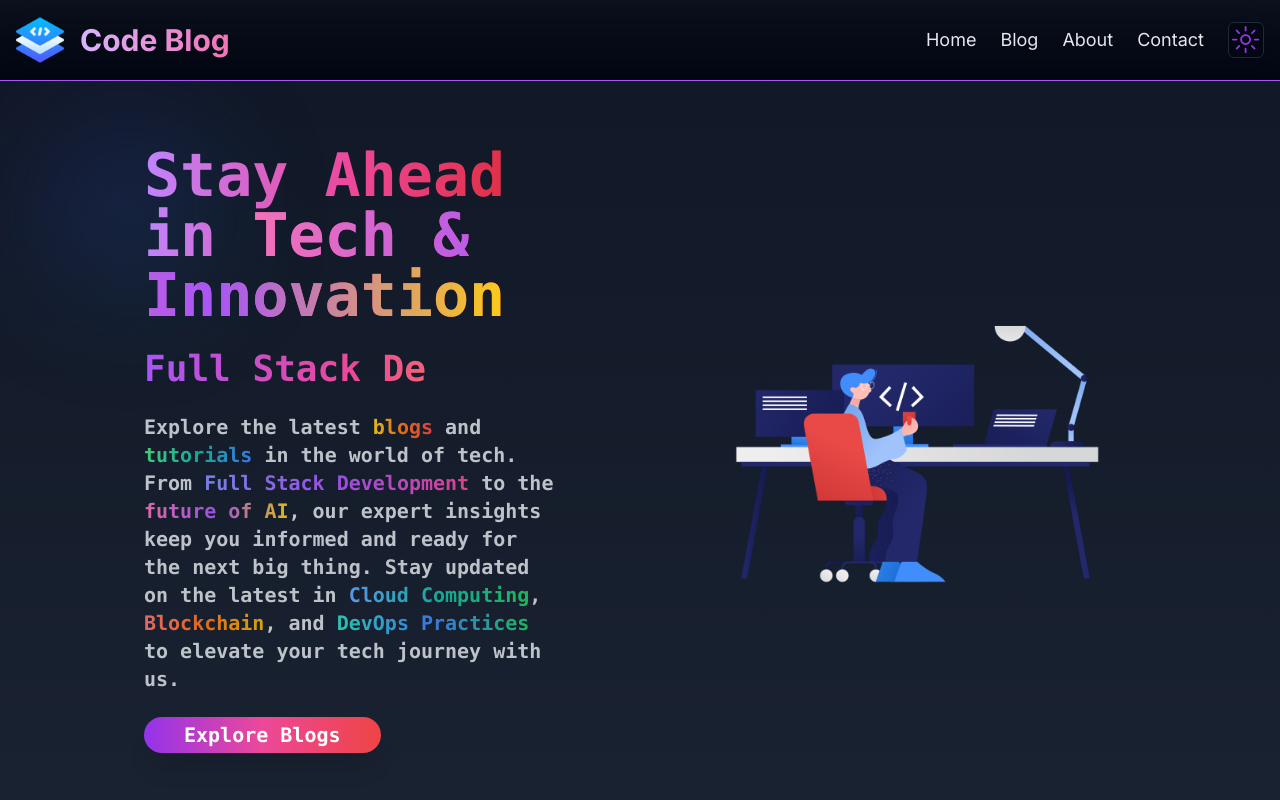
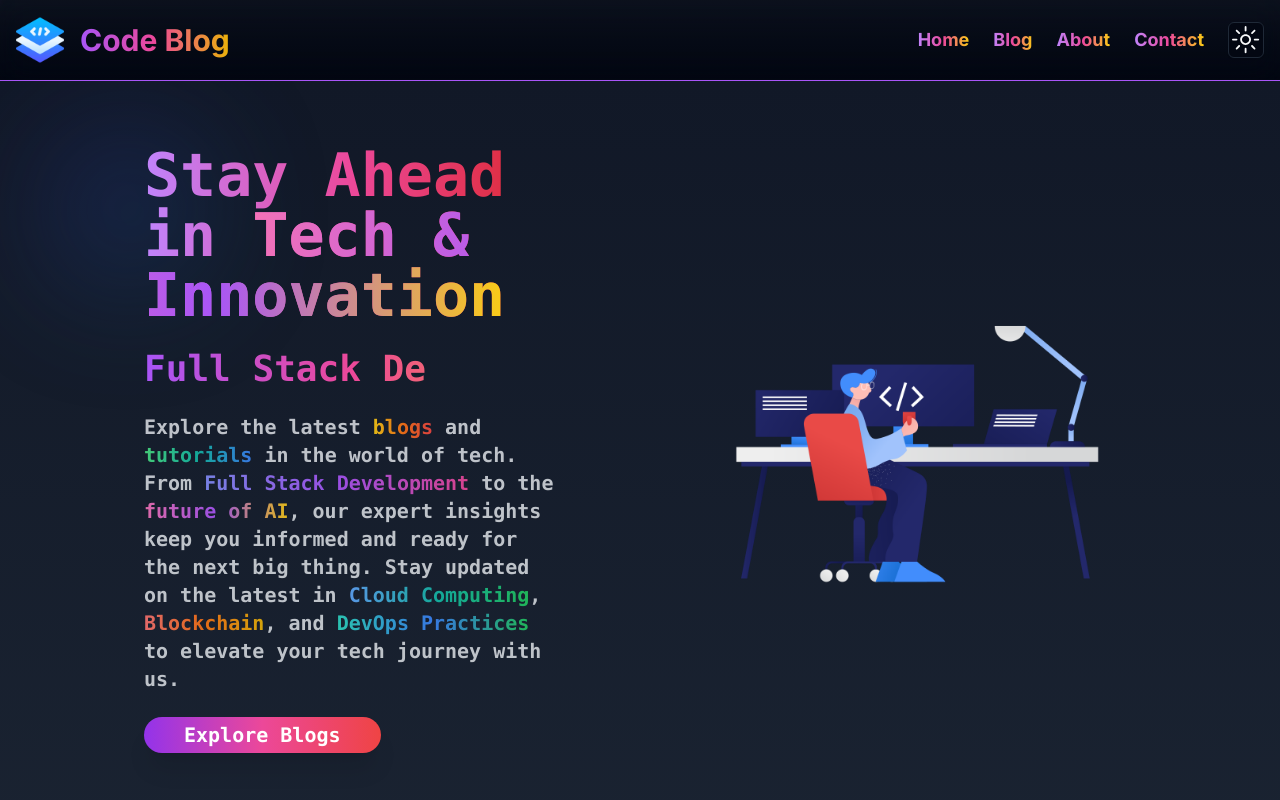
Before and after one commit to Euphoric-Coder/Code-Blog, a Next.js app: page / in a window 1280 px wide. Shown: the top 800 px of the page. Built offline with nearby package versions, Linux system fonts and the light colour scheme.

Commit message:
Updated the Navbar and changed the default theme from light to dark

```diff
--- a/components/Navbar.js
+++ b/components/Navbar.js
@@ -2,7 +2,6 @@
 
 import React, { useEffect, useState } from "react";
 import Link from "next/link";
-import { Button } from "@/components/ui/button";
 import { ModeToggle } from "./theme-btn";
 import LoadingBar from "react-top-loading-bar";
 import { usePathname } from "next/navigation";
@@ -36,7 +35,7 @@ const Navbar = () => {
         progress={progress}
         onLoaderFinished={() => setProgress(0)}
       />
-      <div className="container mx-auto flex justify-between items-center text-purple-600">
+      <div className="container mx-auto flex justify-between items-center">
         {/* Logo and Home Link */}
         <Link href="/">
           <div className="text-3xl font-bold flex gap-4 items-center hover:scale-105 transition-transform duration-500">
@@ -47,7 +46,7 @@ const Navbar = () => {
               height={48}
               className="hover:opacity-80 transition-opacity duration-300"
             />
-            <p className="hover:animate-pulse text-transparent bg-clip-text bg-gradient-to-r from-purple-500 to-pink-500 dark:from-purple-300 dark:to-pink-400">
+            <p className="hover:animate-pulse text-transparent bg-clip-text bg-gradient-to-r from-blue-600 via-teal-500 to-green-500 dark:from-purple-500 dark:via-pink-500 dark:to-yellow-500">
               Code Blog
             </p>
           </div>
@@ -57,25 +56,25 @@ const Navbar = () => {
         <div className="hidden md:flex space-x-6 items-center">
           <Link
             href="/"
-            className="hover:scale-110 hover:font-bold transition-transform duration-300 text-lg text-gray-700 dark:text-gray-200"
+            className="hover:scale-110 font-bold transition-transform duration-300 text-lg text-transparent bg-clip-text bg-gradient-to-r from-blue-500 via-teal-500 to-green-500 dark:from-purple-400 dark:via-pink-500 dark:to-yellow-400 hover:bg-gradient-to-r hover:from-blue-700 hover:to-teal-700 dark:hover:from-pink-600 dark:hover:to-yellow-600"
           >
             Home
           </Link>
           <Link
             href="/blog"
-            className="hover:scale-110 hover:font-bold transition-transform duration-300 text-lg text-gray-700 dark:text-gray-200"
+            className="hover:scale-110 font-bold transition-transform duration-300 text-lg text-transparent bg-clip-text bg-gradient-to-r from-blue-500 via-teal-500 to-green-500 dark:from-purple-400 dark:via-pink-500 dark:to-yellow-400 hover:bg-gradient-to-r hover:from-blue-700 hover:to-teal-700 dark:hover:from-pink-600 dark:hover:to-yellow-600"
           >
             Blog
           </Link>
           <Link
             href="/about"
-            className="hover:scale-110 hover:font-bold transition-transform duration-300 text-lg text-gray-700 dark:text-gray-200"
+            className="hover:scale-110 font-bold transition-transform duration-300 text-lg text-transparent bg-clip-text bg-gradient-to-r from-blue-500 via-teal-500 to-green-500 dark:from-purple-400 dark:via-pink-500 dark:to-yellow-400 hover:bg-gradient-to-r hover:from-blue-700 hover:to-teal-700 dark:hover:from-pink-600 dark:hover:to-yellow-600"
           >
             About
           </Link>
           <Link
             href="/contact"
-            className="hover:scale-110 hover:font-bold transition-transform duration-300 text-lg text-gray-700 dark:text-gray-200"
+            className="hover:scale-110 font-bold transition-transform duration-300 text-lg text-transparent bg-clip-text bg-gradient-to-r from-blue-500 via-teal-500 to-green-500 dark:from-purple-400 dark:via-pink-500 dark:to-yellow-400 hover:bg-gradient-to-r hover:from-blue-700 hover:to-teal-700 dark:hover:from-pink-600 dark:hover:to-yellow-600"
           >
             Contact
           </Link>
@@ -85,7 +84,7 @@ const Navbar = () => {
         </div>
 
         {/* Mobile Menu */}
-        <div className="md:hidden">
+        <div className="md:hidden flex items-center">
           <ModeToggle />
           <button className="ml-4">
             <svg
```
